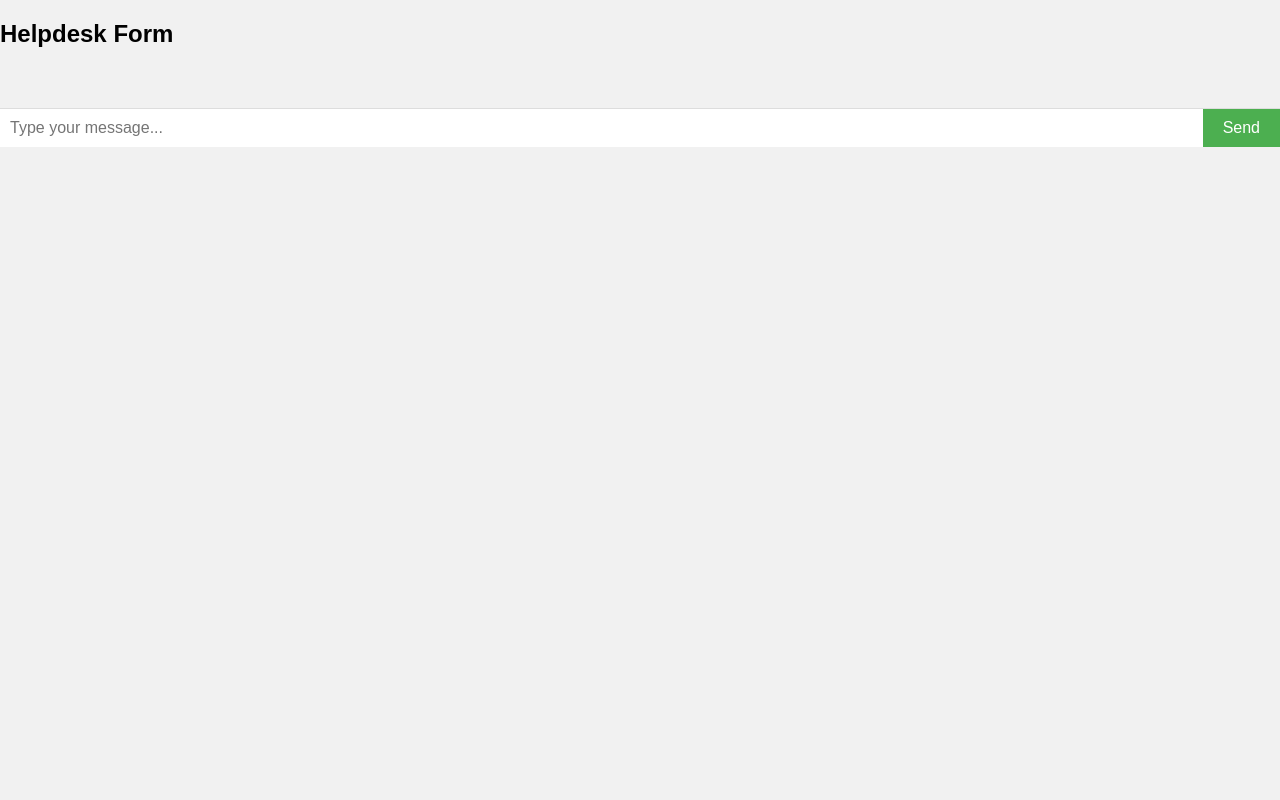
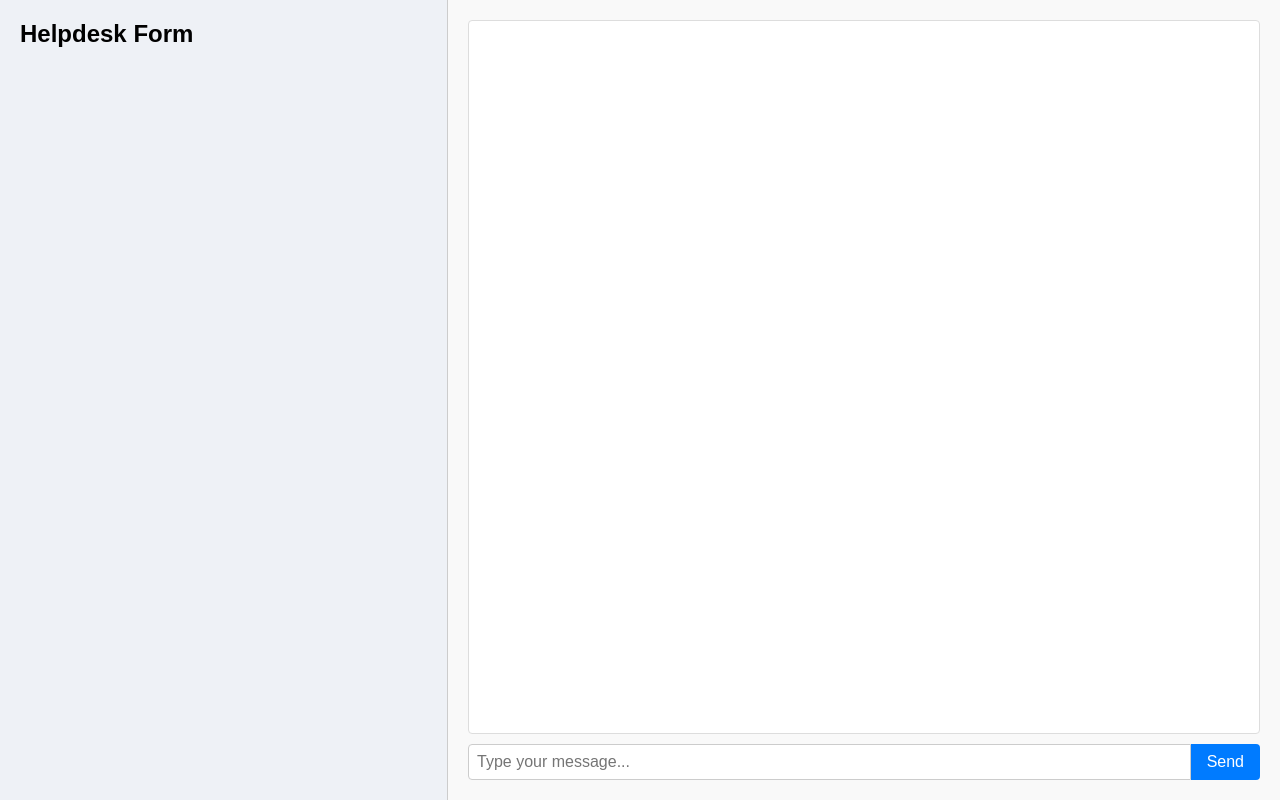
Before and after one commit to orrienn/helpdesk-ai, a website: page frontend/index.html in a window 1280 px wide. Drawn offline with Linux system fonts and the light colour scheme.

Commit message:
Refactor CSS styles for chat and form layout

```diff
--- a/frontend/style.css
+++ b/frontend/style.css
@@ -1,57 +1,79 @@
 body {
-    font-family: sans-serif;
-    background: #f1f1f1;
+  font-family: Arial, sans-serif;
   margin: 0;
+  background: #f9f9f9;
+}
+
+.container {
+  display: flex;
+  height: 100vh;
+}
+
+.form-panel {
+  width: 35%;
+  padding: 20px;
+  background: #eef1f6;
+  border-right: 1px solid #ccc;
+  box-sizing: border-box;
+}
+
+.form-panel h2 {
+  margin-top: 0;
+}
+
+.form-panel ul {
+  list-style: none;
   padding: 0;
 }
 
-  .chat-container {
-    max-width: 600px;
-    margin: 50px auto;
-    background: white;
-    border-radius: 8px;
-    box-shadow: 0 0 10px rgba(0, 0, 0, 0.1);
-    overflow: hidden;
+.form-panel li {
+  margin-bottom: 10px;
+  background: #fff;
+  padding: 8px;
+  border-radius: 4px;
+  box-shadow: 0 1px 2px rgba(0,0,0,0.1);
+}
+
+.chat-panel {
+  flex: 1;
   display: flex;
   flex-direction: column;
-    height: 80vh;
+  padding: 20px;
+  box-sizing: border-box;
 }
 
 .chat-box {
   flex: 1;
-    padding: 20px;
   overflow-y: auto;
-  }
-
-  .chat-message {
-    margin-bottom: 15px;
-  }
-
-  .chat-message.user {
-    text-align: right;
-  }
-
-  .chat-message.bot {
-    text-align: left;
+  border: 1px solid #ddd;
+  padding: 10px;
+  background: #fff;
+  margin-bottom: 10px;
+  border-radius: 4px;
 }
 
 #chat-form {
   display: flex;
-    border-top: 1px solid #ddd;
 }
 
 #user-input {
   flex: 1;
-    padding: 10px;
-    border: none;
+  padding: 8px;
   font-size: 16px;
+  border: 1px solid #ccc;
+  border-radius: 4px 0 0 4px;
 }
 
 #chat-form button {
-    padding: 10px 20px;
+  padding: 8px 16px;
+  font-size: 16px;
   border: none;
-    background: #4CAF50;
+  background: #007bff;
   color: white;
-    font-size: 16px;
+  border-radius: 0 4px 4px 0;
   cursor: pointer;
 }
+
+#chat-form button:hover {
+  background: #0056b3;
+}
```
Lines whose indentation alone changed are shown as unchanged.
